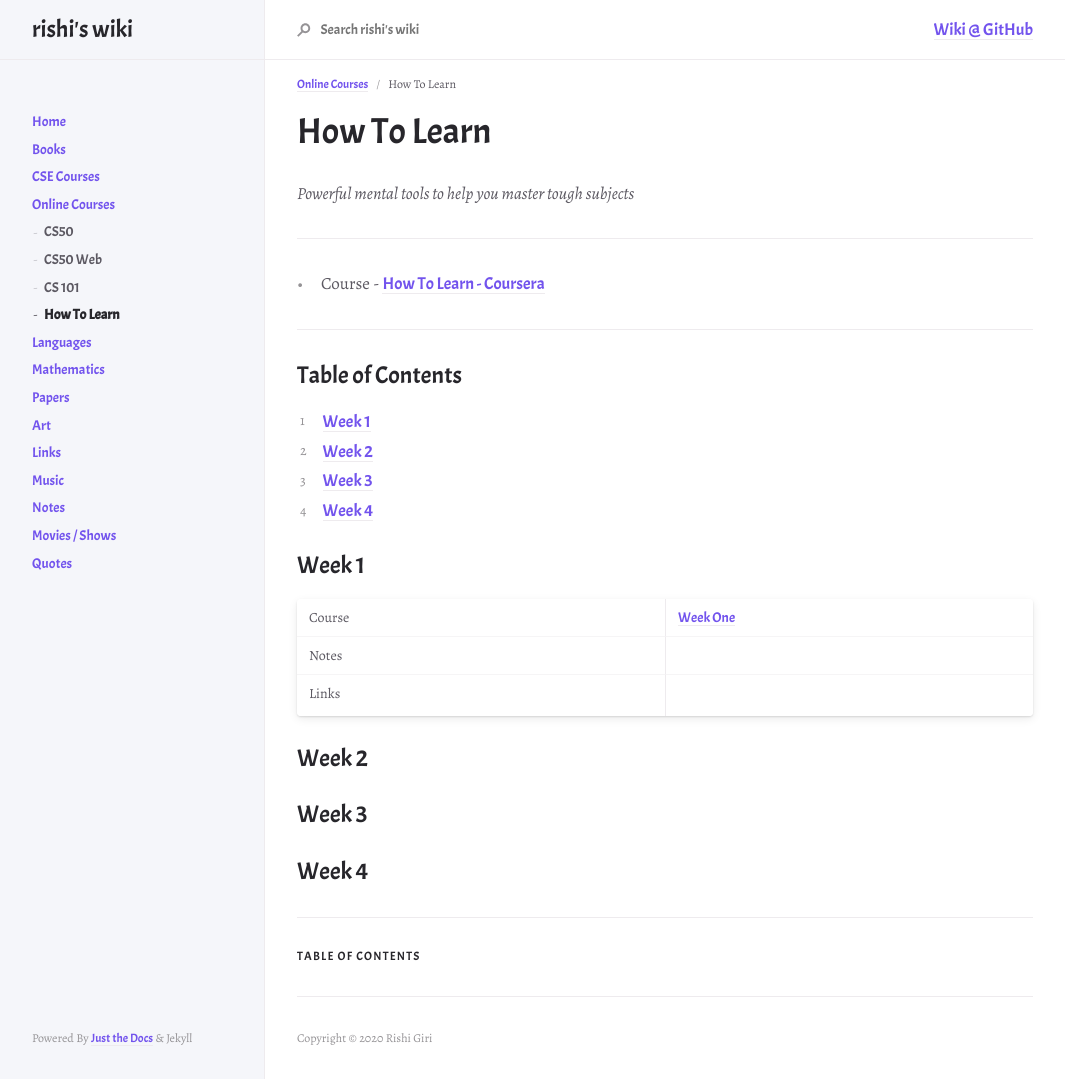
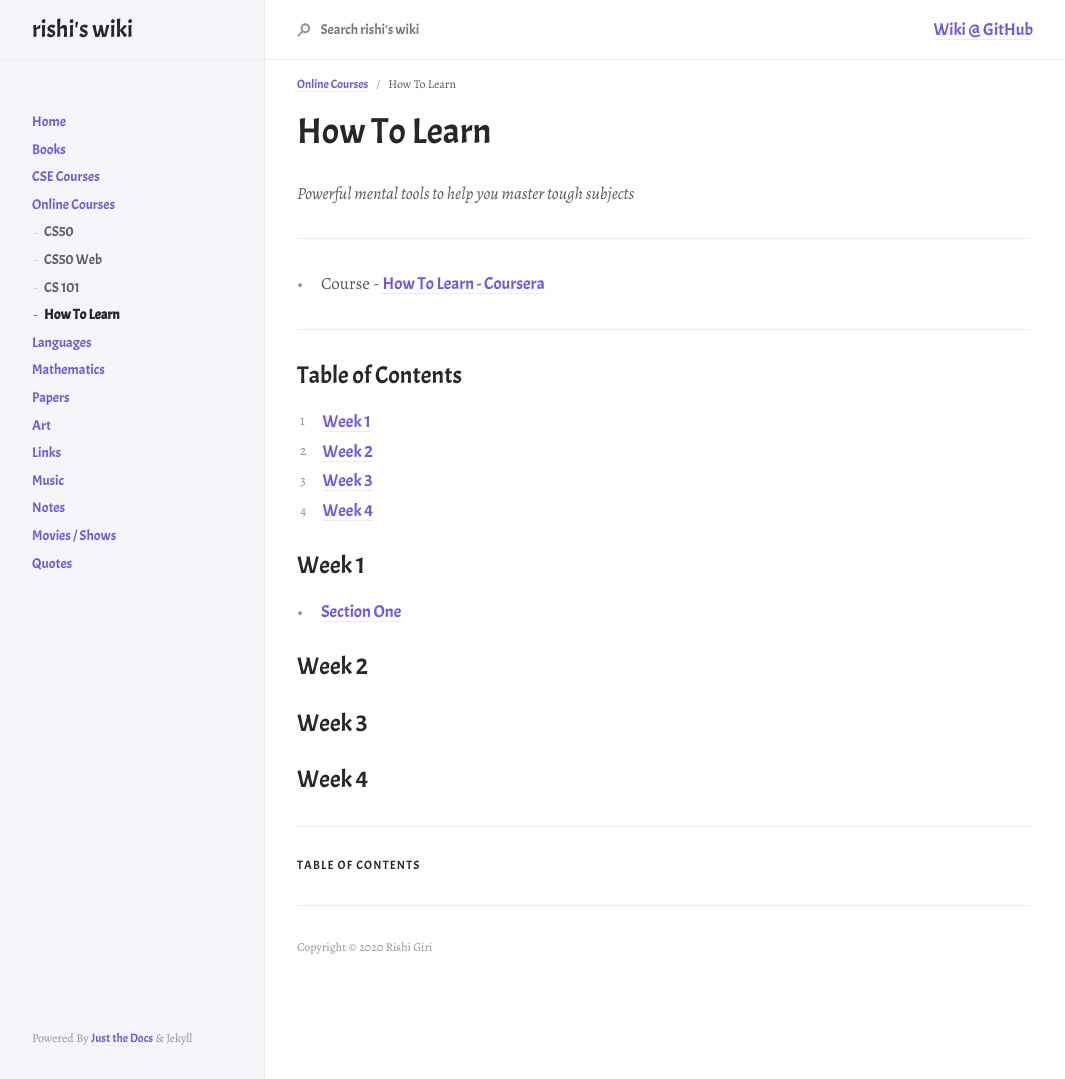
Before and after one commit to r8w/r8w, a Jekyll site: the page built from docs/online/howToLearn.md, in a window 1280 px wide. Shown: the whole page, without its empty margins (107-1172 px from the left). Built offline with Jekyll 4.4.1, drawn with Linux system fonts in a browser that asks for light colours; nearby versions of some CDN libraries.

Commit message:
update url

```diff
--- a/docs/online/howToLearn.md
+++ b/docs/online/howToLearn.md
@@ -26,9 +26,8 @@ has_children: true
 
 ## Week 1
 
-Course | [Week One](https://www.coursera.org/learn/learning-how-to-learn/home/week/1)
-Notes |
-Links |
+- [Section One](https://www.coursera.org/learn/learning-how-to-learn/home/week/1)
+
 
 ## Week 2
 
```
